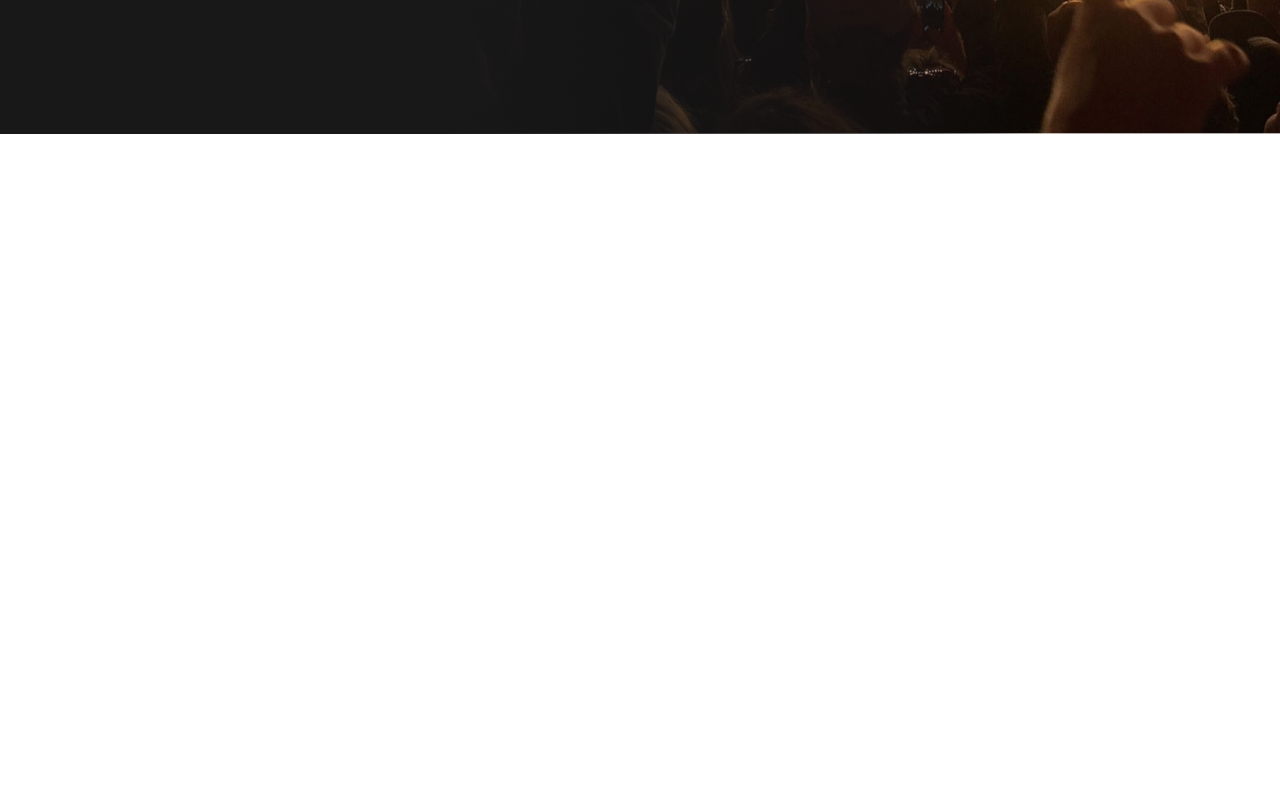
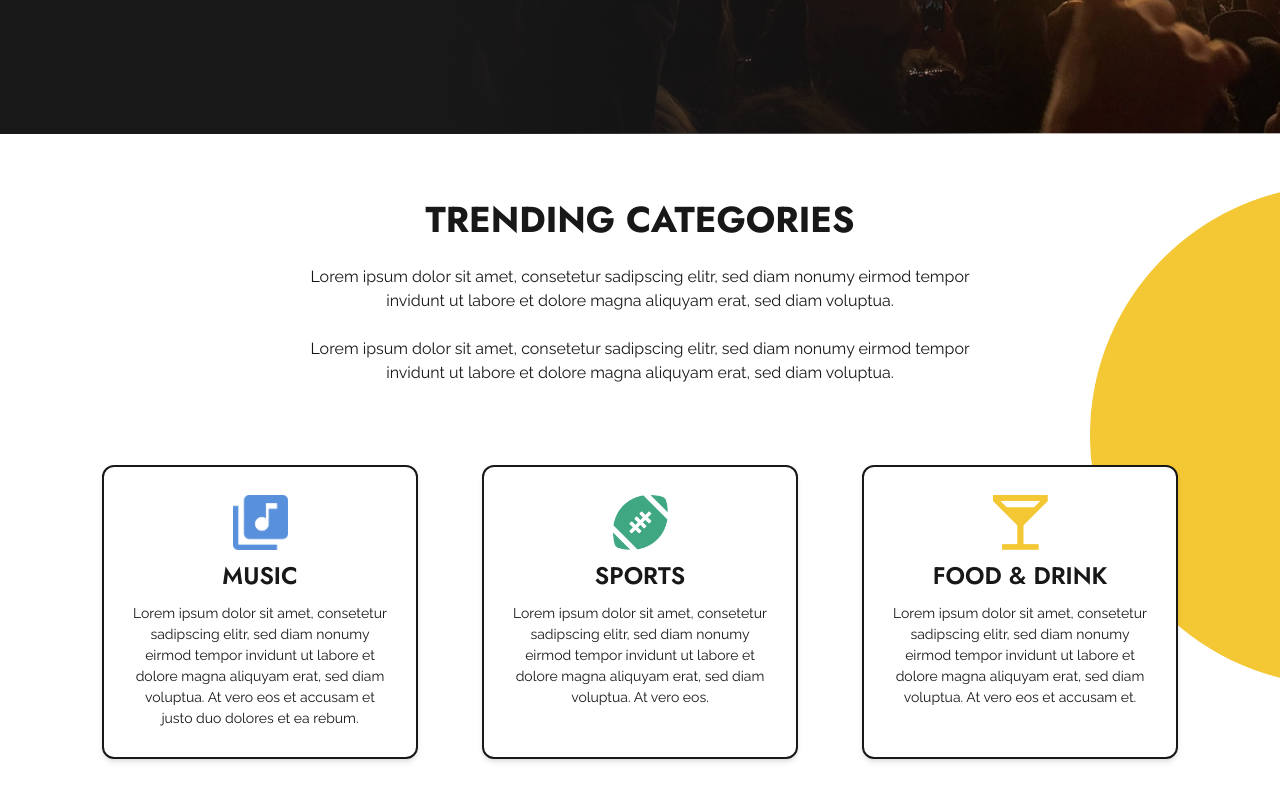
Before and after one commit to sergeycode/uvaro-project, a Next.js app: page / in a window 1280 px wide. Shown: the part 666-1466 px from the top of the page. Before the commit the page ends 800 px from the top, so only its background shows below. Built offline with nearby package versions, Linux system fonts and the light colour scheme.

Commit message:
Update font loading, add PageSection wrapper, add Categories

```diff
--- /dev/null
+++ b/components/Cards/CategoryCard.tsx
@@ -0,0 +1,37 @@
+import { Box, Heading, Text } from '@chakra-ui/react';
+import Image from 'next/image';
+
+export interface ICategoryCard {
+  icon: string;
+  title: string;
+  text: string;
+}
+
+export function CategoryCard({ icon, title, text }: ICategoryCard) {
+  return (
+    <Box
+      px="6"
+      py="7"
+      borderRadius="xl"
+      border="2px solid"
+      borderColor="brand.black"
+      bgColor="white"
+      boxShadow="md"
+      height="100%"
+    >
+      <Box mx="auto" w="55px" height="55px" position="relative">
+        <Image src={icon} alt={title} fill />
+      </Box>
+      <Heading
+        as="h3"
+        my="3"
+        fontSize={{ base: '2xl' }}
+        textTransform="uppercase"
+        fontWeight="semibold"
+      >
+        {title}
+      </Heading>
+      <Text fontSize={{ base: 'sm' }}>{text}</Text>
+    </Box>
+  );
+}
--- /dev/null
+++ b/components/PageSection.tsx
@@ -0,0 +1,13 @@
+import { Box, Container } from '@chakra-ui/react';
+
+export default function PageSection({
+  children,
+}: {
+  children: React.ReactNode;
+}) {
+  return (
+    <Box py={{ base: '16' }} position="relative" overflow="hidden">
+      <Container>{children}</Container>
+    </Box>
+  );
+}
--- /dev/null
+++ b/data/events/trendingCategories.ts
@@ -0,0 +1,32 @@
+import { ICategoryCard } from '@/components/Cards/CategoryCard';
+import { ITrendingContent } from '@/features/TrendingCategories';
+
+import iconMusic from '@/public/images/icons/icon-music.png';
+import iconSports from '@/public/images/icons/icon-sports.png';
+import iconFoodDrink from '@/public/images/icons/icon-fooddrink.png';
+
+export const content: ITrendingContent = {
+  title: 'Trending Categories',
+  text: [
+    'Lorem ipsum dolor sit amet, consetetur sadipscing elitr, sed diam nonumy eirmod tempor invidunt ut labore et dolore magna aliquyam erat, sed diam voluptua.',
+    'Lorem ipsum dolor sit amet, consetetur sadipscing elitr, sed diam nonumy eirmod tempor invidunt ut labore et dolore magna aliquyam erat, sed diam voluptua.',
+  ],
+};
+
+export const categories: ICategoryCard[] = [
+  {
+    icon: iconMusic.src,
+    title: 'Music',
+    text: 'Lorem ipsum dolor sit amet, consetetur sadipscing elitr, sed diam nonumy eirmod tempor invidunt ut labore et dolore magna aliquyam erat, sed diam voluptua. At vero eos et accusam et justo duo dolores et ea rebum.',
+  },
+  {
+    icon: iconSports.src,
+    title: 'Sports',
+    text: 'Lorem ipsum dolor sit amet, consetetur sadipscing elitr, sed diam nonumy eirmod tempor invidunt ut labore et dolore magna aliquyam erat, sed diam voluptua. At vero eos.',
+  },
+  {
+    icon: iconFoodDrink.src,
+    title: 'Food & Drink',
+    text: 'Lorem ipsum dolor sit amet, consetetur sadipscing elitr, sed diam nonumy eirmod tempor invidunt ut labore et dolore magna aliquyam erat, sed diam voluptua. At vero eos et accusam et.',
+  },
+];
--- /dev/null
+++ b/features/TrendingCategories/index.tsx
@@ -0,0 +1,46 @@
+import { Box, Heading, Text, VStack, Grid, GridItem } from '@chakra-ui/react';
+
+import { ICategoryCard, CategoryCard } from '@/components/Cards/CategoryCard';
+
+export interface ITrendingContent {
+  title: string;
+  text: string[];
+}
+
+export default function TrendingCategories({
+  content,
+  categories,
+}: {
+  content: ITrendingContent;
+  categories: ICategoryCard[];
+}) {
+  return (
+    <Box textAlign={{ base: 'center' }}>
+      <Heading
+        as="h2"
+        textTransform="uppercase"
+        fontSize={{ base: '2xl', lg: '4xl' }}
+        mb={{ base: 10, lg: 6 }}
+        textAlign={{ base: 'center' }}
+      >
+        {content.title}
+      </Heading>
+      <VStack spacing={6} maxW="700px" mx="auto">
+        {content.text.map((text, index) => (
+          <Text key={index}>{text}</Text>
+        ))}
+      </VStack>
+      <Grid
+        mt={{ base: 10, lg: 20 }}
+        templateColumns={{ lg: 'repeat(3, 1fr)' }}
+        gap={{ base: 10, xl: 16 }}
+      >
+        {categories.map((category, index) => (
+          <GridItem key={index}>
+            <CategoryCard {...category} />
+          </GridItem>
+        ))}
+      </Grid>
+    </Box>
+  );
+}
--- a/pages/index.tsx
+++ b/pages/index.tsx
@@ -1,6 +1,15 @@
 import Head from 'next/head';
+import { Box } from '@chakra-ui/react';
 import Hero from '@/components/Hero';
-import { hero } from '@/data/hero';
+import PageSection from '@/components/PageSection';
+import TrendingCategories from '@/features/TrendingCategories';
+
+// data
+import { hero } from '@/data/events/hero';
+import { content, categories } from '@/data/events/trendingCategories';
+
+import yellowCircle from '@/public/images/icons/yellow-circle.png';
+import greenCircle from '@/public/images/icons/green-circle-outline.png';
 
 export default function Home() {
   return (
@@ -12,6 +21,23 @@ export default function Home() {
         <link rel="icon" href="/favicon.ico" />
       </Head>
       <Hero title={hero.title} text={hero.text} image={hero.image} />
+      <PageSection>
+        <Box
+          position="absolute"
+          bottom={{ base: '20%', lg: '20%' }}
+          left={{
+            base: 'calc(50% - 50px)',
+            lg: 'calc(50% + 350px)',
+            xl: 'calc(50% + 450px)',
+          }}
+          w={500}
+          h={500}
+          bgImage={yellowCircle.src}
+          bgSize="contain"
+          zIndex={-1}
+        />
+        <TrendingCategories content={content} categories={categories} />
+      </PageSection>
     </>
   );
 }
--- a/styles/theme.ts
+++ b/styles/theme.ts
@@ -1,12 +1,12 @@
 import { extendTheme } from '@chakra-ui/react';
-import { Raleway, PT_Sans } from '@next/font/google';
+import { Raleway, Jost } from '@next/font/google';
 
-const raleway = Raleway({ subsets: ['latin'] });
-const ptSans = PT_Sans({ subsets: ['latin'], weight: '700' });
+const raleway = Raleway({ subsets: ['latin'], display: 'swap' });
+const jost = Jost({ subsets: ['latin'], display: 'swap' });
 
 const theme = extendTheme({
   fonts: {
-    heading: ptSans.style.fontFamily,
+    heading: jost.style.fontFamily,
     body: raleway.style.fontFamily,
   },
   colors: {
```
Also changed, not shown: data/events/hero.ts (renamed from data/hero.ts).
